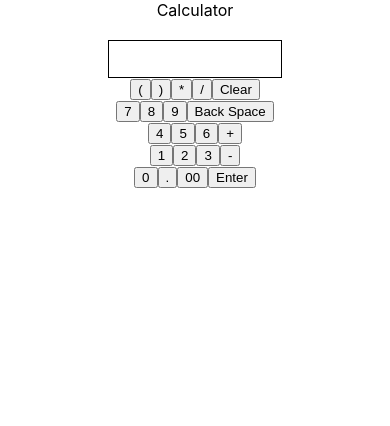
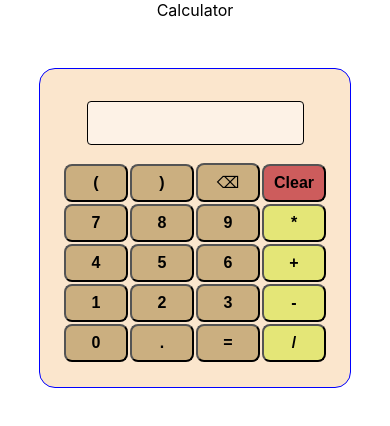
Before and after one commit to AidanMcB/React-Calculator, a React (Create React App) app: page / in a window 390 px wide. Shown: the top 426 px of the page. Built offline with nearby package versions, Linux system fonts and the light colour scheme.

Commit message:
working on color and styling

```diff
--- a/src/components/Calculator.js
+++ b/src/components/Calculator.js
@@ -11,40 +11,42 @@ export default class Calculator extends React.Component {
             <div className="full-calc">
                 <br />
                 <Screen display={this.props.display} />
-                <div className="btn-grid">
-                    <div className="row1">
-                        <button onClick={(e) => this.props.handleClick(e.target.name) } className="open-par" name="(">(</button>
-                        <button onClick={(e) => this.props.handleClick(e.target.name) } className="closed-par" name=")">)</button>
-                        <button onClick={(e) => this.props.handleClick(e.target.name) } name="*">*</button>
-                        <button onClick={(e) => this.props.handleClick(e.target.name) } name="/">/</button>
+                <table className="btn-table">
+                    <tbody className="t-body">
+                    <tr className="tr-1">
+                        <td ><button className="open-par" onClick={(e) => this.props.handleClick(e.target.name)} name="(">(</button></td>
+                        <td ><button className="close-par" onClick={(e) => this.props.handleClick(e.target.name)} name=")">)</button></td>
+                        <td ><button className="back" onClick={(e) => this.props.handleClick(e.target.name)} name="back-space">⌫</button></td>
+                        <td ><button className="clear" onClick={(e) => this.props.handleClick(e.target.name)} name="clear">Clear</button></td>
+
                         {/* <button onClick={(e) => this.props.handleClick(e.target.name) } name="^">^</button> */}
-                        <button onClick={(e) => this.props.handleClick(e.target.name) } name="clear">Clear</button>
-                    </div>
-                    <div className="row2">
-                        <button onClick={(e) => this.props.handleClick(e.target.name) } name="7">7</button>
-                        <button onClick={(e) => this.props.handleClick(e.target.name) } name="8">8</button>
-                        <button onClick={(e) => this.props.handleClick(e.target.name) } name="9">9</button>
-                        <button onClick={(e) => this.props.handleClick(e.target.name) } name="back-space">Back Space</button>
-                    </div>
-                    <div className="row3">
-                        <button onClick={(e) => this.props.handleClick(e.target.name) } name="4">4</button>
-                        <button onClick={(e) => this.props.handleClick(e.target.name) } name="5">5</button>
-                        <button onClick={(e) => this.props.handleClick(e.target.name) } name="6">6</button>
-                        <button onClick={(e) => this.props.handleClick(e.target.name) } name="+">+</button>
-                    </div>
-                    <div className="row4">
-                        <button onClick={(e) => this.props.handleClick(e.target.name) } name="1">1</button>
-                        <button onClick={(e) => this.props.handleClick(e.target.name) } name="2">2</button>
-                        <button onClick={(e) => this.props.handleClick(e.target.name) } name="3">3</button>
-                        <button onClick={(e) => this.props.handleClick(e.target.name) } name="-">-</button>
-                    </div>
-                    <div className="row5">
-                        <button onClick={(e) => this.props.handleClick(e.target.name) } name="0">0</button>
-                        <button onClick={(e) => this.props.handleClick(e.target.name) } name=".">.</button>
-                        <button onClick={(e) => this.props.handleClick(e.target.name) } name="00">00</button>
-                        <button onClick={(e) => this.props.handleClick(e.target.name) } name="enter">Enter</button>
-                    </div>
-                </div>
+                    </tr>
+                    <tr className="tr-2">
+                        <td ><button className="7" onClick={(e) => this.props.handleClick(e.target.name)} name="7">7</button></td>
+                        <td ><button className="8" onClick={(e) => this.props.handleClick(e.target.name)} name="8">8</button></td>
+                        <td ><button className="9" onClick={(e) => this.props.handleClick(e.target.name)} name="9">9</button></td>
+                        <td ><button className="mult" onClick={(e) => this.props.handleClick(e.target.name)} name="*">*</button></td>
+                    </tr>
+                    <tr className="tr-3">
+                        <td ><button className="4" onClick={(e) => this.props.handleClick(e.target.name)} name="4">4</button></td>
+                        <td ><button className="5" onClick={(e) => this.props.handleClick(e.target.name)} name="5">5</button></td>
+                        <td ><button className="6" onClick={(e) => this.props.handleClick(e.target.name)} name="6">6</button></td>
+                        <td ><button className="plus" onClick={(e) => this.props.handleClick(e.target.name)} name="+">+</button></td>
+                    </tr>
+                    <tr className="tr-4">
+                        <td ><button className="1" onClick={(e) => this.props.handleClick(e.target.name)} name="1">1</button></td>
+                        <td ><button className="2" onClick={(e) => this.props.handleClick(e.target.name)} name="2">2</button></td>
+                        <td ><button className="3" onClick={(e) => this.props.handleClick(e.target.name)} name="3">3</button></td>
+                        <td ><button className="minus" onClick={(e) => this.props.handleClick(e.target.name)} name="-">-</button></td>
+                    </tr>
+                    <tr className="tr-5">
+                        <td ><button className="0" onClick={(e) => this.props.handleClick(e.target.name)} name="0">0</button></td>
+                        <td ><button className="dec" onClick={(e) => this.props.handleClick(e.target.name)} name=".">.</button></td>
+                        <td ><button className="equal" onClick={(e) => this.props.handleClick(e.target.name)} name="enter">=</button></td>
+                        <td ><button className="divide" onClick={(e) => this.props.handleClick(e.target.name)} name="/">/</button></td>
+                    </tr>
+                    </tbody>
+                </table>
             </div>
         )
     }
--- a/src/index.css
+++ b/src/index.css
@@ -11,6 +11,9 @@ code {
     monospace;
 }
 @media all and (max-width: 500px){
+*{
+  box-sizing: border-box;
+}
   /* Display */
   .display-container{
     display: flex;
@@ -20,18 +23,65 @@ code {
   .display{
     text-align: right;
     display: block;
+    background-color: rgb(255,255,255, .5);
     border: 1px solid black;
-    padding: .5em;
-    height: 1.25em;
-    width: 40%;
+    border-radius: .25em;
+    padding: .75em;
+    height: 2.75em;
+    width: 70%;
+    margin: .75em;
+    margin-bottom: 1em;
   }
   /* Calculator */
-  .btn-grid{
+  .full-calc{
+    background-color: rgba(244, 192, 130, 0.4);
+    position: relative;
+    top: 3em;
+    border: 1px solid blue;
+    border-radius: 1em;
     margin: auto;
-    display: grid;
-    width: 50%;
+    width: 80%;
+    height: 20em;
+  }
+  button:nth-child(-n+2){
+    width: 4em;
+  }
+  .btn-table, tr, td{
+    margin: auto;
+  }
+  td{
+    margin: 0 auto;
+    padding: 0;
+  }
+  button{
+    font-weight: 550;
+    font-size: 1em;
+    background-color: rgba(187, 156, 103, 0.75);
+    border-radius: .5em;
+    display: block;
+    padding: .5em;
+    width: 100%;
+  }
+  .mult, .plus, .minus ,.divide{
+    background-color: rgb(228, 230, 119);
+  }
+  .clear{
+    background-color: indianred;
+  }
 
-  }
+  /*
+  purples:
+  b300d4
+  f5e1fd
+  ce9dd9  *
+
+  rand:
+  fdcfb3
+  cec8e4
+  f9f7e8
+  */
+
+
 
 
 
```
